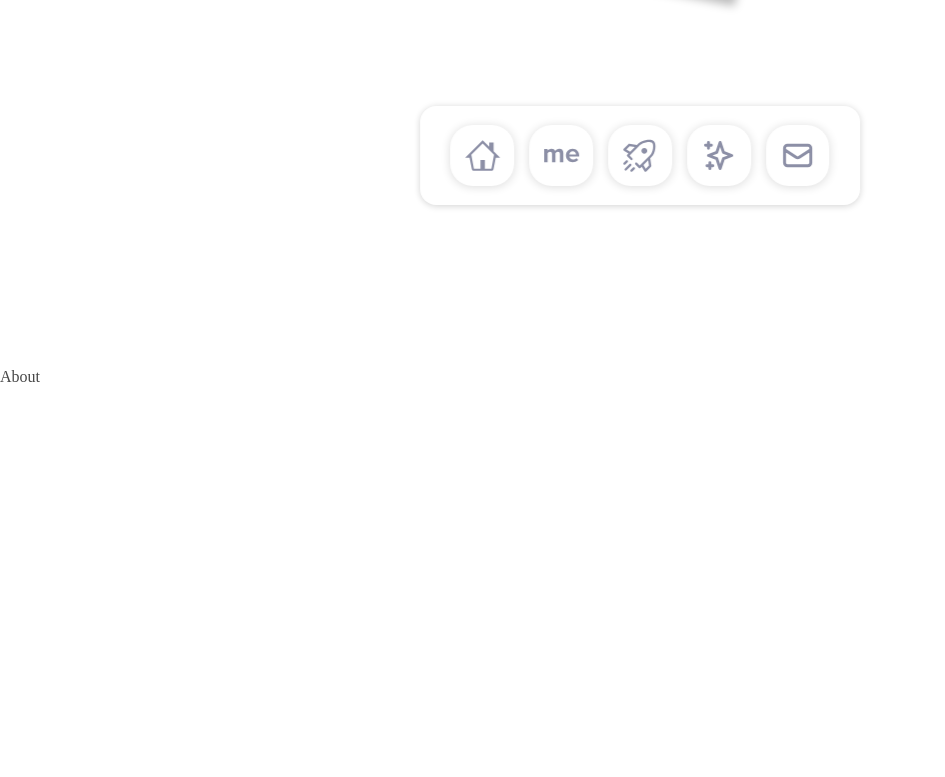
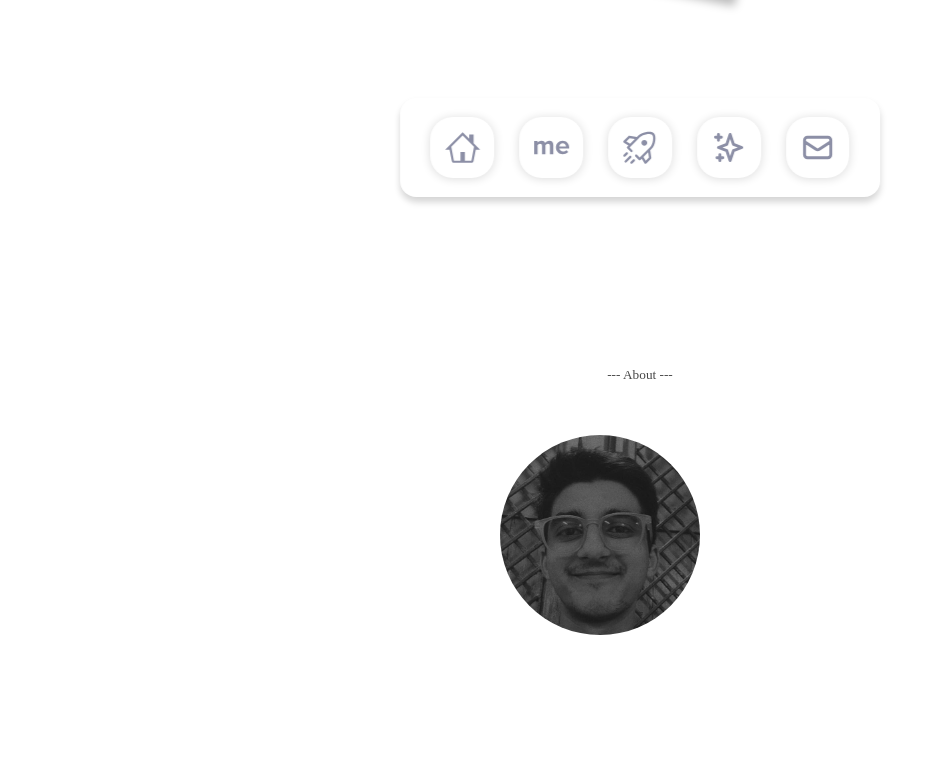
Before and after one commit to dgangrade05/Portfolio-In-Progress, a React (Create React App) app in the folder myportfolio/: page / in a window 1280 px wide. Shown: the part 563-1340 px from the top of the page, without its empty margins (0-945 px from the left). Built offline with nearby package versions, Linux system fonts and the light colour scheme; a web font is replaced by a local one.

Commit message:
fixed navbar and created about section

```diff
--- a/myportfolio/src/components/about/About.jsx
+++ b/myportfolio/src/components/about/About.jsx
@@ -1,8 +1,24 @@
 import React from 'react'
+import './about.css'
+import ME from '../../assets/pfp.jpg'
 
 const About = () => {
   return (
-    <section id='about'>About</section>
+    <section id='about'>
+      <h5>
+        --- About ---
+      </h5>
+      <div className='about-container'>
+        <div className='about-me'>
+          <div  className='about-image'>
+            <img src={ME} alt='Profile'></img>
+          </div>
+        </div>
+        <div className='about-content'>
+
+        </div>
+      </div>
+    </section>
   )
 }
 
--- a/myportfolio/src/components/about/about.css
+++ b/myportfolio/src/components/about/about.css
@@ -0,0 +1,16 @@
+.about-container {
+  display: flex;
+  justify-content: center;
+  gap: 5rem;
+  height: 80vh;
+}
+
+.about-image img {
+  display: flex;
+  justify-content: center;
+  height: 200px;
+  width: 200px;
+  border-radius: 9999px;
+  margin-top: 50px;
+  left: 20%;
+}
--- a/myportfolio/src/components/nav/Nav.jsx
+++ b/myportfolio/src/components/nav/Nav.jsx
@@ -9,7 +9,7 @@ import {HiOutlineMail} from 'react-icons/hi'
 const Nav = () => {
   return (
     <nav>
-      <a href='#home'id='element' name='home'><GoHome /></a>
+      <a href='#'id='element' name='home'><GoHome /></a>
       <a href='#about' id='element' name='about'><SiAboutdotme /></a>
       <a href='#experience' id='element' name='experience'><RxRocket /></a>
       <a href='#projects' id='element' name='projects'><HiOutlineSparkles /></a>
--- a/myportfolio/src/components/nav/nav.css
+++ b/myportfolio/src/components/nav/nav.css
@@ -6,13 +6,13 @@ nav{
     z-index: 2;
     position: fixed;
     left: 50%;
-    bottom: 2rem;
+    bottom: 2.5rem;
     transform: translateX(-50%);
     display: flex;
-    gap: 15px;
+    gap: 25px;
     border-radius: 1rem;
     backdrop-filter: blur(15px);
-    box-shadow: rgba(0, 0, 0, 0.182) 0px 1px 7px;
+    box-shadow: rgba(0, 0, 0, 0.173) 0px 5px 7px;
 }
 
 #element{
```
Also changed, not shown: myportfolio/src/assets/pfp.jpg (added), myportfolio/src/assets/profile-img.jpg (deleted).
